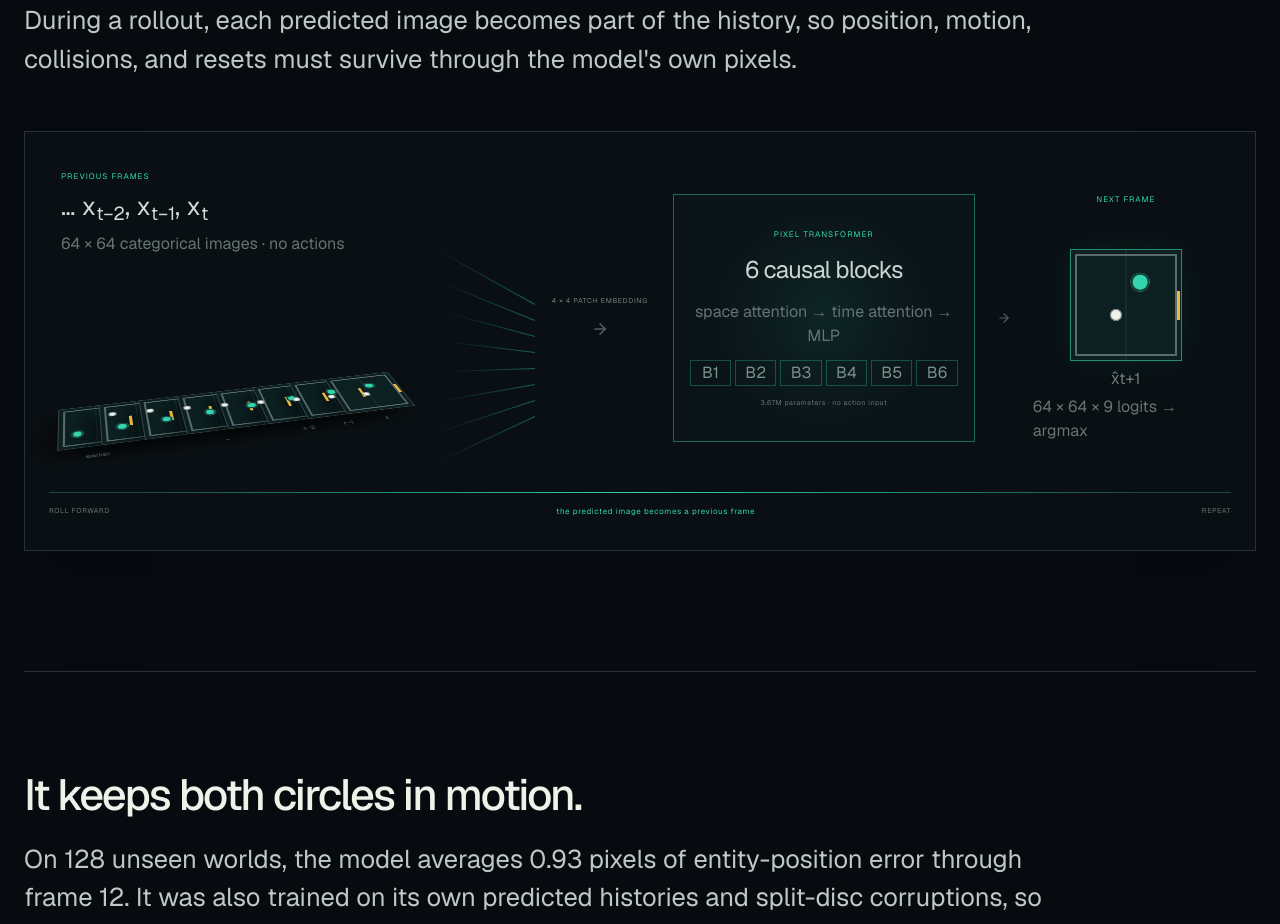
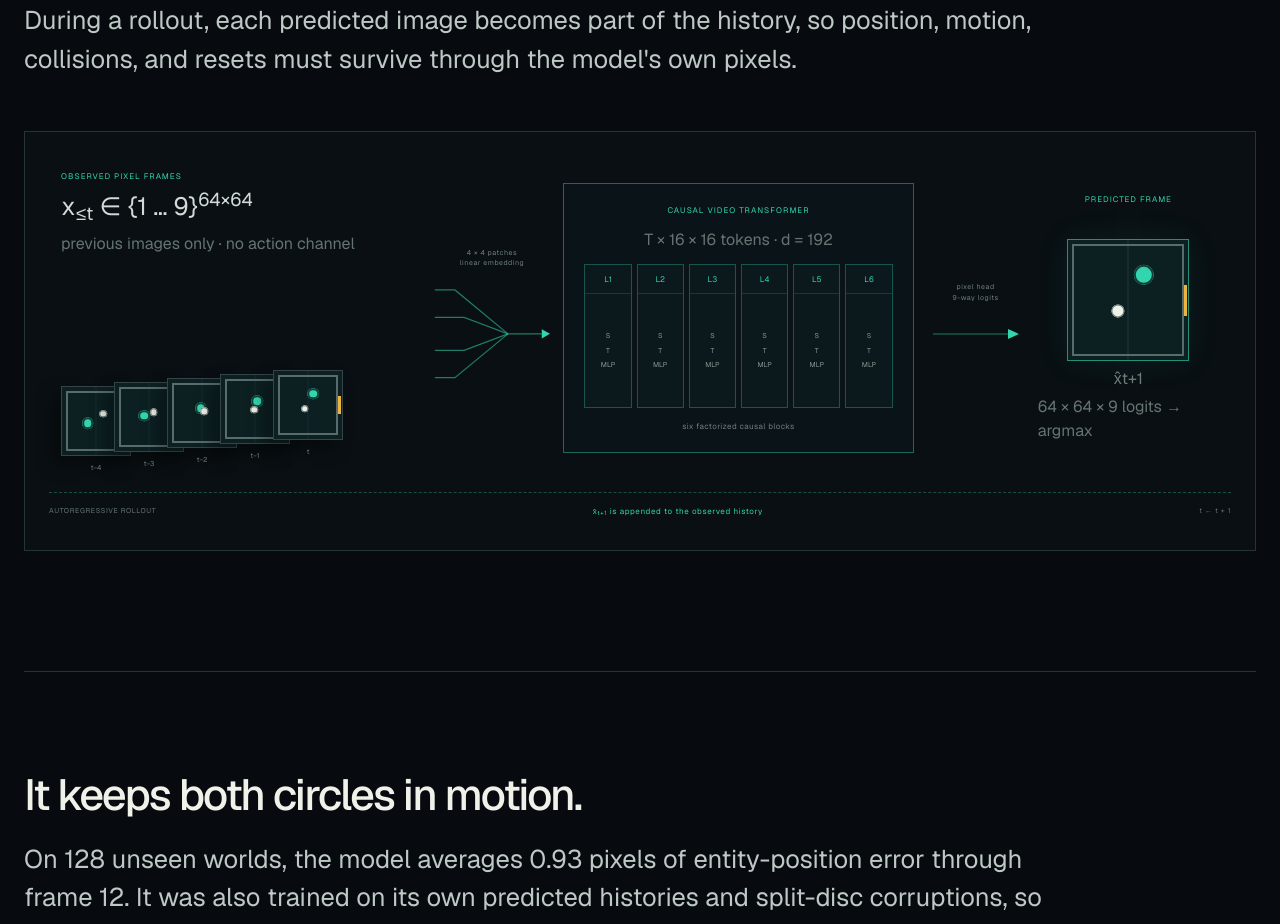
Before and after one commit to jayhack/noise-cancellation, a Next.js app: page /blocket-league in a window 1280 px wide. Shown: the part 2220-3144 px from the top of the page. Built offline with nearby package versions, Linux system fonts and the light colour scheme.

Commit message:
Refine transformer architecture figure

```diff
--- a/components/blocket-league/blocket-league-lab.module.css
+++ b/components/blocket-league/blocket-league-lab.module.css
@@ -2291,12 +2291,13 @@
   min-height: 420px;
   padding: 36px 36px 78px;
   overflow: hidden;
+  box-shadow: none;
 }
 
 .architectureFlow {
   min-height: 300px;
   display: grid;
-  grid-template-columns: minmax(340px, 1.45fr) minmax(96px, 0.38fr) minmax(260px, 0.94fr) 34px minmax(160px, 0.58fr);
+  grid-template-columns: minmax(270px, 1.15fr) minmax(95px, 0.38fr) minmax(300px, 1.12fr) minmax(80px, 0.32fr) minmax(150px, 0.58fr);
   align-items: center;
   gap: 12px;
 }
@@ -2338,6 +2339,77 @@
   color: #657472;
   font: 8px var(--font-mono);
   line-height: 1.5;
+}
+
+.historyAcademic {
+  width: min(300px, 100%);
+  height: 150px;
+  position: absolute;
+  left: 0;
+  bottom: 8px;
+  display: flex;
+  align-items: flex-end;
+  padding-bottom: 20px;
+}
+
+.historyAcademic .diagramFrame {
+  width: 70px;
+  flex: 0 0 70px;
+  box-shadow: -8px 9px 16px rgb(0 0 0 / 34%);
+}
+
+.historyAcademic .diagramFrame + .diagramFrame {
+  margin-left: -17px;
+}
+
+.historyAcademic .diagramFrame:nth-child(1) { transform: translateY(16px); }
+.historyAcademic .diagramFrame:nth-child(2) { transform: translateY(12px); }
+.historyAcademic .diagramFrame:nth-child(3) { transform: translateY(8px); }
+.historyAcademic .diagramFrame:nth-child(4) { transform: translateY(4px); }
+
+.historyAcademic .diagramFrame small {
+  top: calc(100% + 8px);
+  font-size: 7px;
+}
+
+.academicConnector {
+  min-width: 0;
+  display: flex;
+  flex-direction: column;
+  align-items: center;
+  justify-content: center;
+  gap: 10px;
+  color: #71807d;
+  font-family: var(--font-mono);
+  text-align: center;
+}
+
+.academicConnector > span {
+  font-size: 7px;
+  letter-spacing: 0.08em;
+  line-height: 1.55;
+}
+
+.academicConnector svg {
+  width: 100%;
+  max-width: 130px;
+  overflow: visible;
+}
+
+.academicConnector path {
+  fill: none;
+  stroke: rgb(50 213 173 / 55%);
+  stroke-width: 1.2;
+  vector-effect: non-scaling-stroke;
+}
+
+.academicConnector .connectorArrowhead {
+  fill: var(--mint);
+  stroke: none;
+}
+
+.outputConnector svg {
+  max-width: 90px;
 }
 
 .historyPerspective {
@@ -2446,18 +2518,18 @@
 }
 
 .transformerNode {
-  min-height: 248px;
+  min-height: 270px;
+  padding: 20px;
   align-items: stretch;
   border-color: rgb(50 213 173 / 44%);
-  background:
-    radial-gradient(circle at 50% 50%, rgb(50 213 173 / 9%), transparent 62%),
-    rgb(11 21 24 / 84%);
+  background: rgb(11 21 24 / 84%);
 }
 
 .transformerNode > strong {
-  font-family: var(--font-display);
-  font-size: 24px;
-  letter-spacing: -0.035em;
+  color: #71807d;
+  font-family: var(--font-mono);
+  font-size: 8px;
+  letter-spacing: 0.05em;
 }
 
 .transformerNode > em {
@@ -2467,6 +2539,45 @@
   letter-spacing: 0.07em;
 }
 
+.academicBlockStack {
+  min-height: 144px;
+  display: grid;
+  grid-template-columns: repeat(6, minmax(0, 1fr));
+  gap: 5px;
+}
+
+.academicBlockStack i {
+  min-width: 0;
+  display: flex;
+  flex-direction: column;
+  border: 1px solid rgb(50 213 173 / 32%);
+  background: rgb(50 213 173 / 3%);
+  color: #71807d;
+  font-family: var(--font-mono);
+  font-style: normal;
+}
+
+.academicBlockStack b {
+  padding: 8px 2px;
+  color: var(--mint);
+  font-size: 8px;
+  font-weight: 400;
+  text-align: center;
+}
+
+.academicBlockStack em {
+  flex: 1;
+  display: grid;
+  place-items: center;
+  padding: 7px 2px;
+  border-top: 1px solid rgb(50 213 173 / 18%);
+  color: #879491;
+  font-size: 7px;
+  font-style: normal;
+  line-height: 2.05;
+  text-align: center;
+}
+
 .architecturePrediction {
   min-height: 250px;
   display: flex;
@@ -2475,6 +2586,10 @@
   justify-content: center;
   gap: 16px;
   font-family: var(--font-mono);
+}
+
+.architecturePrediction .diagramFramePredicted {
+  width: 122px;
 }
 
 .architectureStage,
@@ -2722,7 +2837,7 @@
   grid-template-columns: auto 1fr auto;
   align-items: center;
   gap: 18px;
-  border-top: 1px solid rgb(50 213 173 / 30%);
+  border-top: 1px dashed rgb(50 213 173 / 32%);
   color: #667573;
   font-family: var(--font-mono);
   font-size: 7px;
@@ -2730,13 +2845,7 @@
 }
 
 .feedbackRail::before {
-  content: "";
-  height: 1px;
-  position: absolute;
-  left: 92px;
-  right: 92px;
-  top: -1px;
-  background: linear-gradient(90deg, transparent, var(--mint), transparent);
+  content: none;
 }
 
 .feedbackRail strong {
@@ -3195,6 +3304,7 @@
 
   .architectureInput {
     width: min(430px, 100%);
+    min-height: 260px;
     justify-self: center;
   }
 
@@ -3214,8 +3324,27 @@
     transform: rotate(90deg);
   }
 
+  .historyAcademic {
+    left: 50%;
+    transform: translateX(-50%);
+  }
+
+  .academicConnector {
+    min-height: 100px;
+    justify-self: center;
+  }
+
+  .academicConnector svg {
+    width: 86px;
+    transform: rotate(90deg);
+  }
+
+  .outputConnector svg {
+    width: 70px;
+  }
+
   .transformerNode {
-    width: min(420px, 100%);
+    width: min(430px, 100%);
     justify-self: center;
   }
 
@@ -3592,6 +3721,23 @@
     margin-left: -7px;
   }
 
+  .historyAcademic .diagramFrame {
+    width: 52px;
+    flex-basis: 52px;
+  }
+
+  .historyAcademic .diagramFrame + .diagramFrame {
+    margin-left: -10px;
+  }
+
+  .architectureLabel strong {
+    font-size: 20px;
+  }
+
+  .academicBlockStack {
+    gap: 3px;
+  }
+
   .feedbackRail {
     grid-template-columns: 1fr;
     gap: 6px;
--- a/components/blocket-league/blocket-league-lab.tsx
+++ b/components/blocket-league/blocket-league-lab.tsx
@@ -269,48 +269,59 @@ export function BlocketLeagueLab() {
         <div
           className={styles.architectureDiagram}
           role="img"
-          aria-label="A perspective stack of previous pixel frames is patch embedded into one six-block causal transformer, which predicts the next categorical image. The prediction is then appended to the history for the next step."
+          aria-label="Previous pixel frames are patch embedded and connected into six causal transformer blocks. A linear pixel head then predicts the next categorical image, which can be appended to the history."
         >
           <div className={styles.architectureFlow}>
             <div className={styles.architectureInput}>
               <div className={styles.architectureLabel}>
-                <span>PREVIOUS FRAMES</span>
-                <strong>… x<sub>t−2</sub>, x<sub>t−1</sub>, x<sub>t</sub></strong>
-                <small>64 × 64 categorical images · no actions</small>
+                <span>OBSERVED PIXEL FRAMES</span>
+                <strong>x<sub>≤t</sub> ∈ &#123;1 … 9&#125;<sup>64×64</sup></strong>
+                <small>previous images only · no action channel</small>
               </div>
-              <div className={styles.historyPerspective} aria-hidden="true">
-                {MODEL_HISTORY.map((frame, index) => (
+              <div className={styles.historyAcademic} aria-hidden="true">
+                {MODEL_HISTORY.slice(3).map((frame, index) => (
                   <DiagramFrame
                     key={frame.label}
                     {...frame}
-                    label={["earlier", "", "", "…", "", "t−2", "t−1", "t"][index]}
+                    label={["t−4", "t−3", "t−2", "t−1", "t"][index]}
                   />
                 ))}
               </div>
-              <div className={styles.convergenceLines} aria-hidden="true">
-                {Array.from({ length: 8 }, (_, index) => <span key={index} />)}
-              </div>
             </div>
 
-            <div className={styles.architectureEdge}>
-              <span>4 × 4 PATCH EMBEDDING</span>
-              <ArrowRight aria-hidden="true" />
+            <div className={styles.academicConnector} aria-hidden="true">
+              <span>4 × 4 patches<br />linear embedding</span>
+              <svg viewBox="0 0 130 120">
+                <path d="M2 12 H24 L82 60" />
+                <path d="M2 42 H34 L82 60" />
+                <path d="M2 78 H34 L82 60" />
+                <path d="M2 108 H24 L82 60" />
+                <path d="M82 60 H119" />
+                <path className={styles.connectorArrowhead} d="M119 55 L128 60 L119 65 Z" />
+              </svg>
             </div>
 
             <div className={`${styles.architectureNode} ${styles.transformerNode}`}>
-              <span>PIXEL TRANSFORMER</span>
-              <strong>6 causal blocks</strong>
-              <small>space attention → time attention → MLP</small>
-              <div className={styles.blockStack} aria-hidden="true">
-                {Array.from({ length: 6 }, (_, index) => <i key={index}>B{index + 1}</i>)}
+              <span>CAUSAL VIDEO TRANSFORMER</span>
+              <small>T × 16 × 16 tokens · d = 192</small>
+              <div className={styles.academicBlockStack} aria-hidden="true">
+                {Array.from({ length: 6 }, (_, index) => (
+                  <i key={index}><b>L{index + 1}</b><em>S<br />T<br />MLP</em></i>
+                ))}
               </div>
-              <em>3.67M parameters · no action input</em>
+              <strong>six factorized causal blocks</strong>
             </div>
 
-            <ArrowRight className={styles.architectureArrow} aria-hidden="true" />
+            <div className={`${styles.academicConnector} ${styles.outputConnector}`} aria-hidden="true">
+              <span>pixel head<br />9-way logits</span>
+              <svg viewBox="0 0 90 40">
+                <path d="M2 20 H77" />
+                <path className={styles.connectorArrowhead} d="M77 15 L88 20 L77 25 Z" />
+              </svg>
+            </div>
 
             <div className={styles.architecturePrediction}>
-              <span>NEXT FRAME</span>
+              <span>PREDICTED FRAME</span>
               <DiagramFrame
                 label="x̂t+1"
                 player={[63, 29]}
@@ -322,9 +333,9 @@ export function BlocketLeagueLab() {
           </div>
 
           <div className={styles.feedbackRail}>
-            <span>ROLL FORWARD</span>
-            <strong>the predicted image becomes a previous frame</strong>
-            <span>REPEAT</span>
+            <span>AUTOREGRESSIVE ROLLOUT</span>
+            <strong>x̂<sub>t+1</sub> is appended to the observed history</strong>
+            <span>t ← t + 1</span>
           </div>
         </div>
       </section>
```
